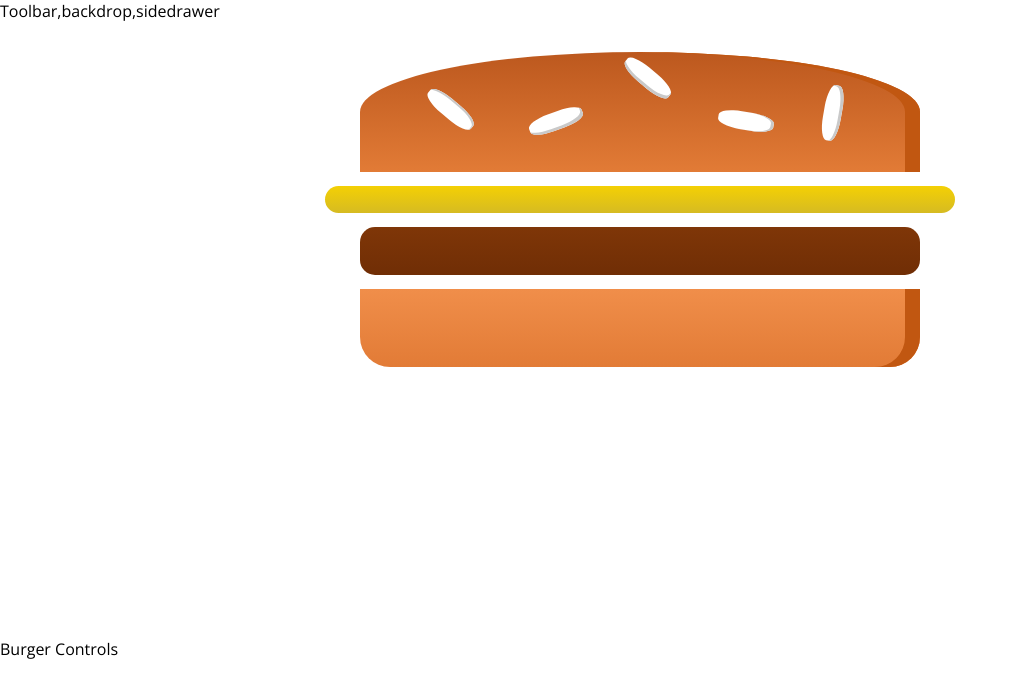
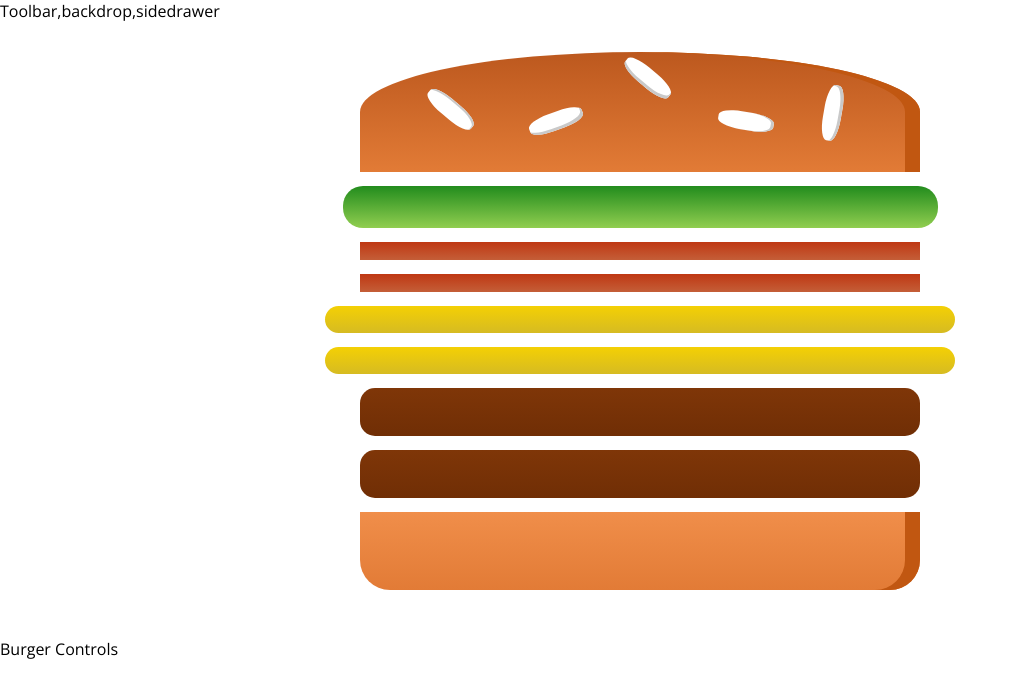
Before and after one commit to Chandler2015/React-Burger_builder, a React app: page / in a window 1280 px wide. Shown: the top 698 px of the page, without its empty margins (0-1018 px from the left). Built offline with nearby package versions, Linux system fonts and the light colour scheme.

Commit message:
add burger ingredients to burger

```diff
--- a/src/Components/Burger/Burger.js
+++ b/src/Components/Burger/Burger.js
@@ -2,12 +2,21 @@
 import "./Burger.css";
 import BurgerIngredients from './BurgerIngredients/BurgerIngredients';
 
+//props.ingredients is a object, not a array
 const burger =(props)=> {
+    //get the keys as a array
+    const trasformedIngredients = Object.keys(props.ingredients)
+    .map(igKey=>{
+        return [...Array(props.ingredients[igKey])].map((_,i)=>{
+           return <BurgerIngredients key={igKey+i} type={igKey}/>;
+        });
+    });
+
+
     return(
         <div className = 'Burger'>
             <BurgerIngredients type ="bread-top"/>
-            <BurgerIngredients type ="cheese"/>
-            <BurgerIngredients type ="meat"/>
+            {trasformedIngredients}
             <BurgerIngredients type ="bread-bottom"/>
         </div>
     );
--- a/src/Containers/BurgerBuilder/BurgerBuilder.js
+++ b/src/Containers/BurgerBuilder/BurgerBuilder.js
@@ -3,10 +3,24 @@
 import Burger from '../../Components/Burger/Burger';
 
 class BurgerBuilder extends Component{
+        // constructor(props){
+        //     super(props);
+        //     this.state = {
+
+        //     }
+        // }
+    state = {
+        ingredients : {
+            salad:1,
+            bacon:2,
+            cheese:2,
+            meat:2,
+        }
+    }
     render(){
         return(
             <Aux>
-                <Burger/>
+                <Burger ingredients={this.state.ingredients}/>
                 <div>Burger Controls</div>
 
             </Aux>
```
